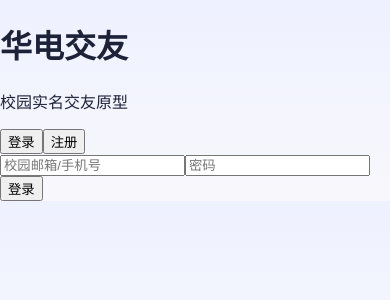
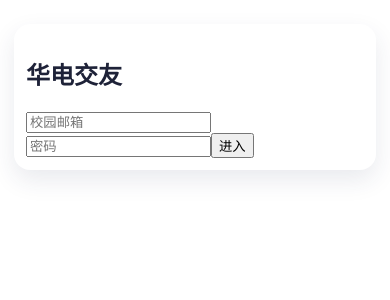
Before and after one commit to js9cpp57y4-jpg/friend-app, a React (Vite) app: page /auth in a window 390 px wide. Shown: the top 300 px of the page. Built offline with nearby package versions, Linux system fonts and the light colour scheme.

Commit message:
feat: apply mobile auth page

```diff
--- a/src/pages/AuthPage.tsx
+++ b/src/pages/AuthPage.tsx
@@ -1,13 +1,2 @@
-import { useState } from 'react';
 import { useNavigate } from 'react-router-dom';
-
-export function AuthPage() {
-  const [tab, setTab] = useState<'login' | 'register'>('login');
-  const nav = useNavigate();
-  return <div className="card auth"><h1>华电交友</h1><p>校园实名交友原型</p>
-    <div><button onClick={() => setTab('login')}>登录</button><button onClick={() => setTab('register')}>注册</button></div>
-    <input placeholder="校园邮箱/手机号" /><input placeholder="密码" type="password" />
-    {tab === 'register' && <input placeholder="验证码（Mock）" />}
-    <button className="primary" onClick={() => nav('/home')}>{tab === 'login' ? '登录' : '注册并进入'}</button>
-  </div>;
-}
+export function AuthPage(){const nav=useNavigate();return <div className='mobile-stage'><div className='phone-shell'><main className='phone-content'><article className='feed-card'><h1>华电交友</h1><input placeholder='校园邮箱'/><input placeholder='密码' type='password'/><button onClick={()=>nav('/home')}>进入</button></article></main></div></div>}
```
